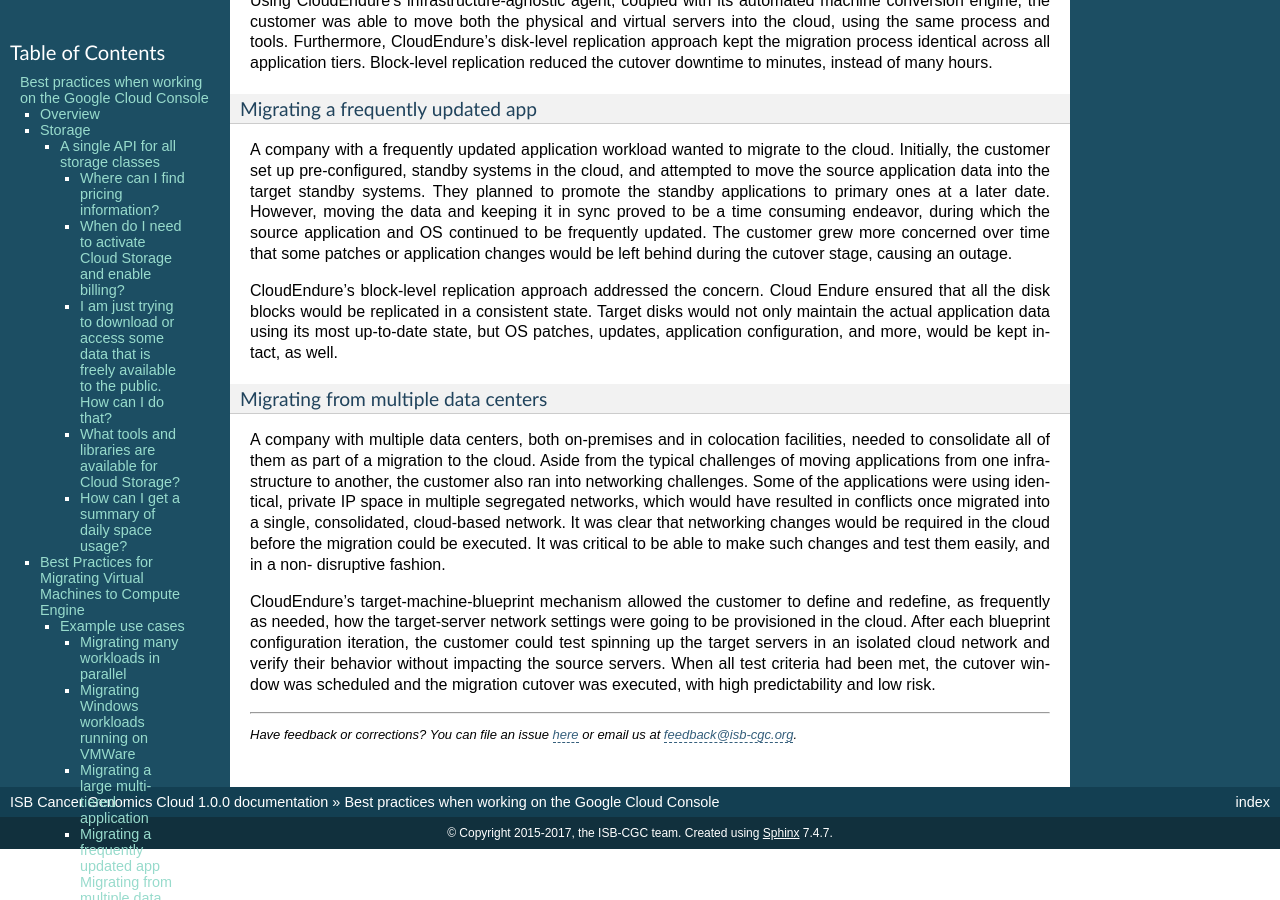
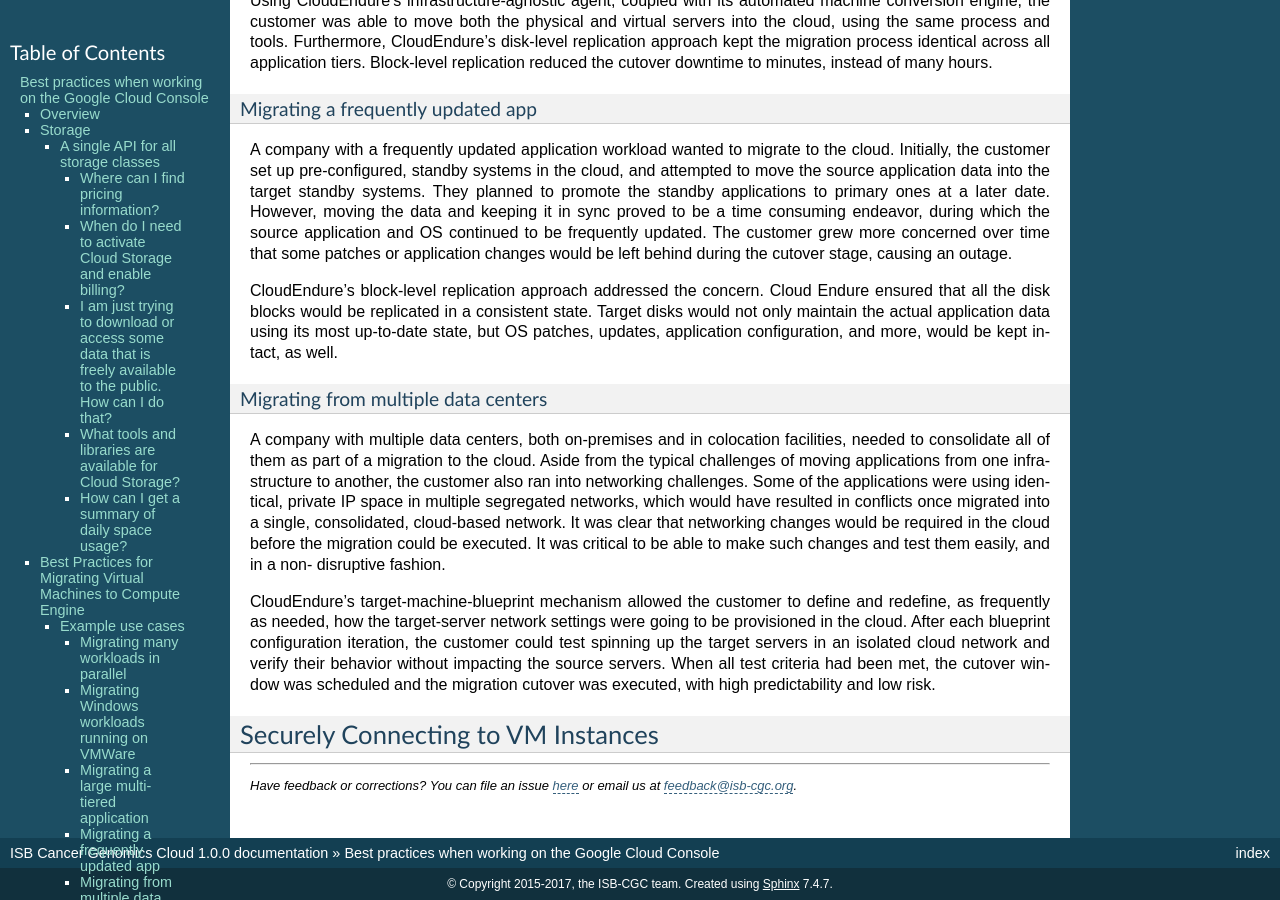
Before and after one commit to isb-cgc/readthedocs, a Sphinx documentation site: the page built from docs/source/sections/BestPractices.rst, in a window 1280 px wide and 900 px high, scrolled down 1850 px. Built offline with Sphinx 7.4.7, drawn with Linux system fonts in a browser that asks for light colours; pages that are not in the unit, such as notebooks, are missing from menus.

Commit message:
Update BestPractices.rst

```diff
--- a/docs/source/sections/BestPractices.rst
+++ b/docs/source/sections/BestPractices.rst
@@ -88,3 +88,8 @@ Migrating from multiple data centers
 A company with multiple data centers, both on-premises and in colocation facilities, needed to consolidate all of them as part of a migration to the cloud. Aside from the typical challenges of moving applications from one infrastructure to another, the customer also ran into networking challenges. Some of the applications were using identical, private IP space in multiple segregated networks, which would have resulted in conflicts once migrated into a single, consolidated, cloud-based network. It was clear that networking changes would be required in the cloud before the migration could be executed. It was critical to be able to make such changes and test them easily, and in a non- disruptive fashion.
 
 CloudEndure's target-machine-blueprint mechanism allowed the customer to define and redefine, as frequently as needed, how the target-server network settings were going to be provisioned in the cloud. After each blueprint configuration iteration, the customer could test spinning up the target servers in an isolated cloud network and verify their behavior without impacting the source servers. When all test criteria had been met, the cutover window was scheduled and the migration cutover was executed, with high predictability and low risk.
+
+
+***************
+Securely Connecting to VM Instances
+***************
```
